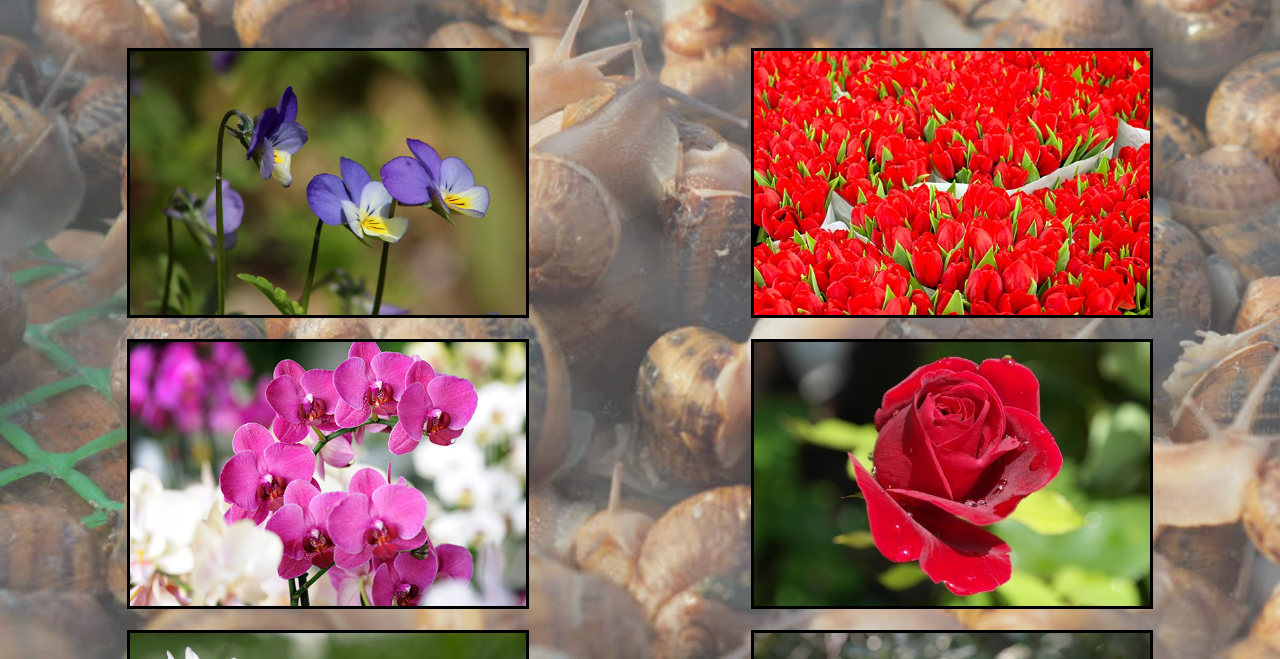
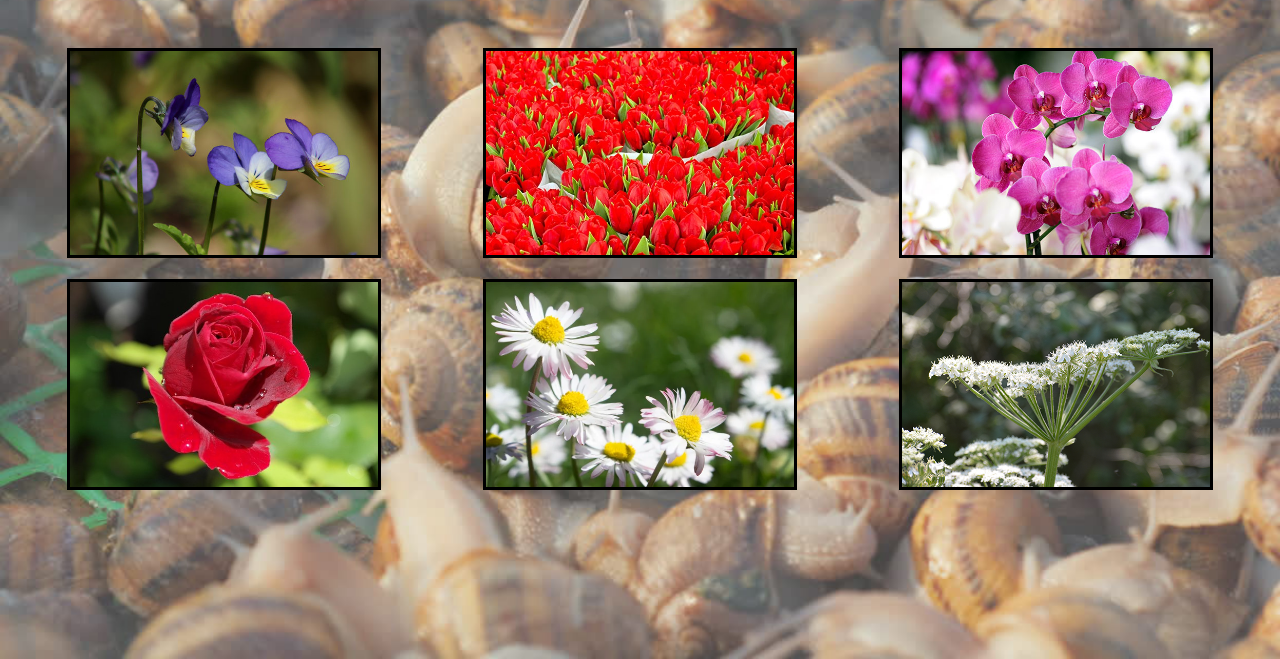
Before and after one commit to QGeels/Jam, a plain HTML site: page index.html in a window 1280 px wide. Shown: the part 141-800 px from the top of the page. Drawn offline with Linux system fonts and the light colour scheme.

Commit message:
img hover fixed

```diff
--- a/css/style.css
+++ b/css/style.css
@@ -22,14 +22,14 @@ body:hover{
     background: teal;
 }
 img {
-    width: auto;
-    height: 33vh;
+    height: auto;
+    width: 24vw;
     border: 0.2rem solid;
     transition: 1s;
 }
 img:hover{
-    width: auto;
-    height: 35vh;
+    height: auto;
+    width: 26vw;
     border: 0.2rem solid;
 }
 .container{
```
